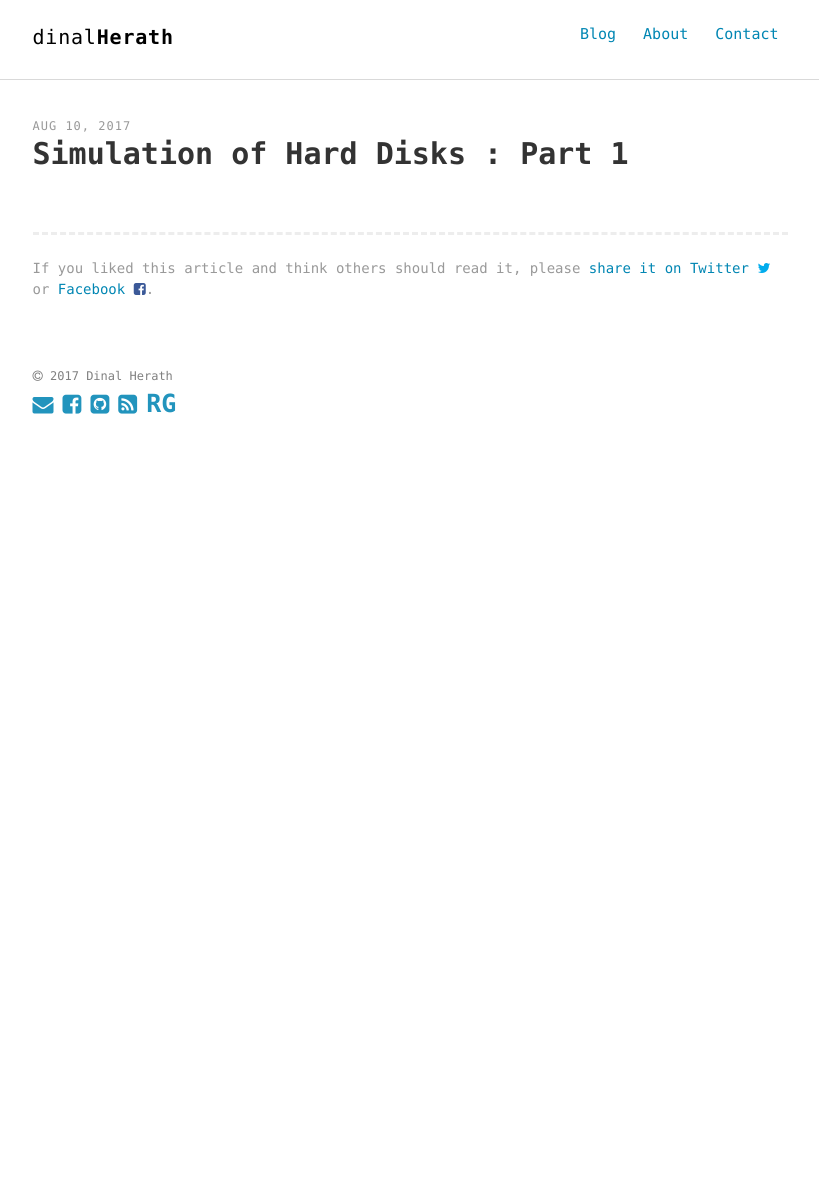
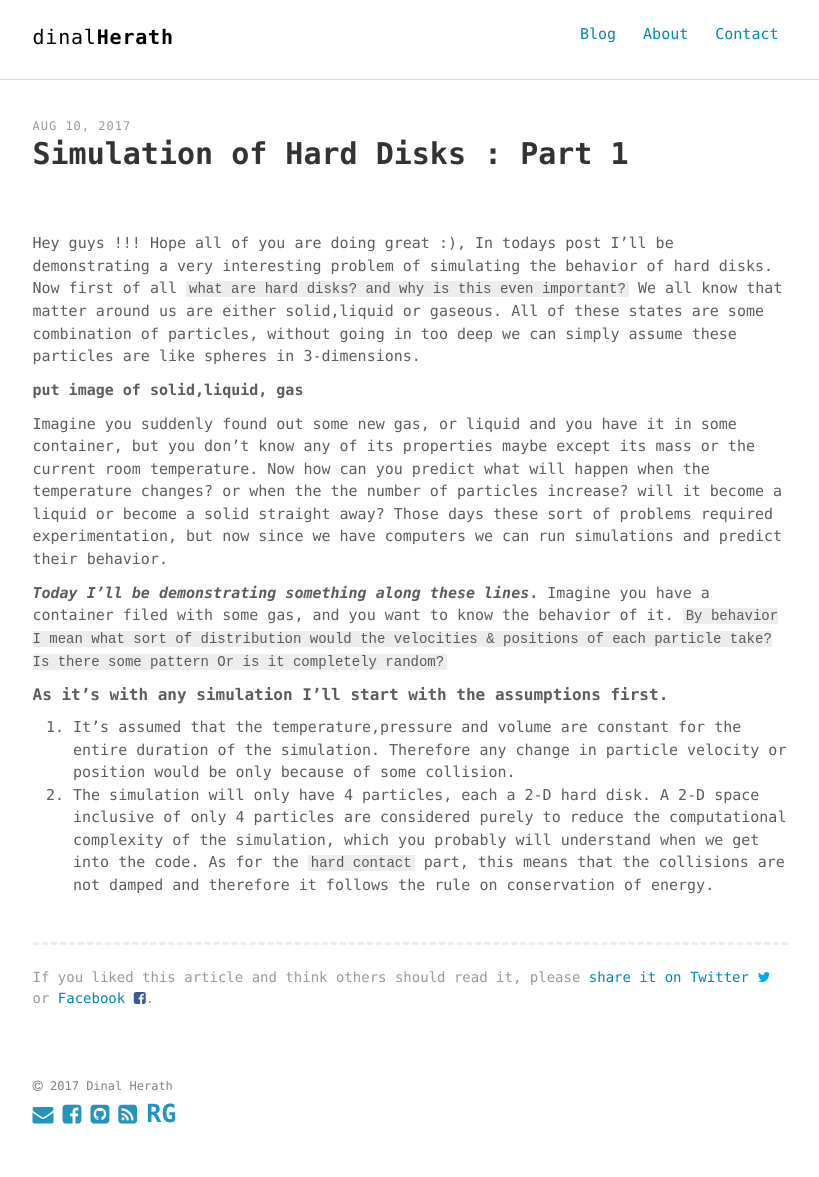
Before and after one commit to dherath/dherath.github.io, a Jekyll site: the page built from _posts/2017-08-10-hard-disks-1.md, in a window 1280 px wide. Shown: the whole page, without its empty margins (230-1049 px from the left). Built offline with Jekyll 4.4.1, drawn with Linux system fonts in a browser that asks for light colours; before the commit the page ends 900 px from its top, so only the background shows below that.

Commit message:
hard-disks post 1 : intro complete

```diff
--- a/_posts/2017-08-10-hard-disks-1.md
+++ b/_posts/2017-08-10-hard-disks-1.md
@@ -5,3 +5,15 @@ comments: false
 description: "post 4"
 keywords: "hard disk, collisions, simulation"
 ---
+Hey guys !!! Hope all of you are doing great :), In todays post I'll be demonstrating a very interesting problem of simulating the behavior of hard disks. Now first of all `what are hard disks? and why is this even important?` We all know that matter around us are either solid,liquid or gaseous. All of these states are some combination of particles, without going in too deep we can simply assume these particles are like spheres in 3-dimensions.
+
+**put image of solid,liquid, gas**
+
+Imagine you suddenly found out some new gas, or liquid and you have it in some container, but you don't know any of its properties maybe except its mass or the current room temperature. Now how can you predict what will happen when the temperature changes? or when the the number of particles increase? will it become a liquid or become a solid straight away? Those days these sort of problems required experimentation, but now since we have computers we can run simulations and predict their behavior.
+
+**_Today I'll be demonstrating something along these lines_.** Imagine you have a container filed with some gas, and you want to know the behavior of it. `By behavior I mean what sort of distribution would the velocities & positions of each particle take? Is there some pattern Or is it completely random?`
+
+##### As it's with any simulation I'll start with the assumptions first.
+
+1. It's assumed that the temperature,pressure and volume are constant for the entire duration of the simulation. Therefore any change in particle velocity or position would be only because of some collision.
+2. The simulation will only have 4 particles, each a 2-D hard disk. A 2-D space inclusive of only 4 particles are considered purely to reduce the computational complexity of the simulation, which you probably will understand when we get into the code. As for the `hard contact` part, this means that the collisions are not damped and therefore it follows the rule on conservation of energy.
```
Also changed, not shown: 2 other files.
